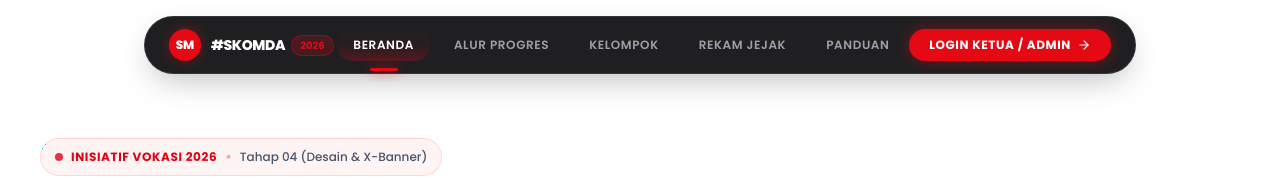
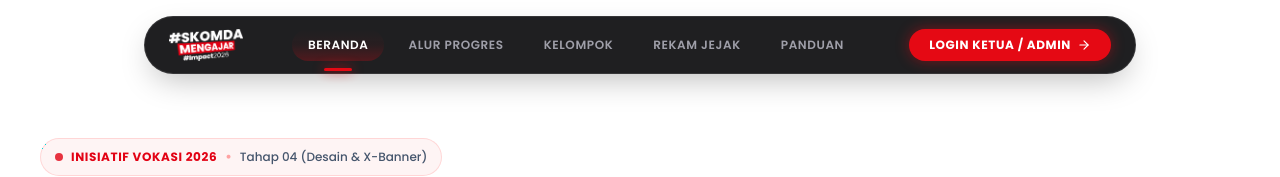
Before and after one commit to Iventra-project/SkomdaMengajarSMKTelkomSidoarjo, a React (Vite) app: page / in a window 1280 px wide. Shown: the top 177 px of the page. Built offline with nearby package versions, Linux system fonts and the light colour scheme.

Commit message:
membenarkan logo saja

```diff
--- a/src/app/home/page.tsx
+++ b/src/app/home/page.tsx
@@ -4,6 +4,7 @@ import React, { useState, useMemo, useEffect } from 'react';
 import { useApp, formatGroupNumber } from '../../context/AppContext';
 import { SkomdaJourneyTrack } from '../../components/SkomdaJourneyTrack';
 import { Navbar } from '../../components/Navbar';
+import { BrandLogo } from '../../components/BrandLogo';
 import {
   Calendar as CalendarIcon,
   ChevronLeft,
@@ -989,14 +990,11 @@ export const PostLoginHomePage: React.FC = () => {
           <div className="grid grid-cols-1 md:grid-cols-12 gap-8 lg:gap-12 pb-12 border-b border-slate-200/80">
             {/* Col 1: Identity */}
             <div className="md:col-span-5 space-y-3.5">
-              <div className="flex items-center gap-2.5">
-                <div className="w-8 h-8 rounded-lg bg-[#E50914] text-white flex items-center justify-center font-black text-xs shadow-xs">
-                  SM
-                </div>
-                <div>
-                  <span className="text-sm font-black text-[#141416] tracking-tight block">SKOMDA MENGAJAR 2026</span>
-                  <span className="text-[11px] text-slate-400 font-medium">SMK Telkom Sidoarjo</span>
-                </div>
+              <div className="flex items-center gap-3">
+                <BrandLogo size="md" />
+                <span className="text-[11px] text-slate-400 font-semibold border-l border-slate-200 pl-3">
+                  SMK Telkom Sidoarjo
+                </span>
               </div>
               <p className="text-xs text-slate-500 max-w-sm leading-relaxed">
                 Inisiatif vokasi dan pengabdian masyarakat untuk mendampingi literasi digital, komputasi kreatif, dan teknologi tepat guna di 12 SMP Kabupaten Sidoarjo.
--- a/src/app/kelompok/page.tsx
+++ b/src/app/kelompok/page.tsx
@@ -1,6 +1,7 @@
 "use client";
 import React, { useState, useMemo } from 'react';
 import { useApp } from '../../context/AppContext';
+import { BrandLogo } from '../../components/BrandLogo';
 import { groupsData, Group, generateMockMembers } from '../../data/mockData';
 
 export const DaftarKelompokPage: React.FC = () => {
@@ -89,11 +90,8 @@ export const DaftarKelompokPage: React.FC = () => {
           <span>Kembali ke Beranda</span>
         </button>
 
-        <div className="hidden sm:flex items-center gap-2.5">
-          <span className="text-xs font-extrabold tracking-tight text-[#141416]">#SKOMDA</span>
-          <span className="bg-[#E50914] text-white text-[10px] font-bold px-2 py-0.5 rounded-full">
-            2026
-          </span>
+        <div className="hidden sm:flex items-center">
+          <BrandLogo size="sm" />
         </div>
       </div>
 
--- a/src/app/page.tsx
+++ b/src/app/page.tsx
@@ -3,6 +3,7 @@ import React, { useState, useMemo, useEffect } from 'react';
 import { useApp } from '../context/AppContext';
 import { SkomdaJourneyTrack } from '../components/SkomdaJourneyTrack';
 import { Navbar } from '../components/Navbar';
+import { BrandLogo } from '../components/BrandLogo';
 import {
   groupsData,
   Group,
@@ -957,14 +958,11 @@ export const HomePage: React.FC = () => {
           <div className="grid grid-cols-1 md:grid-cols-12 gap-8 lg:gap-12 pb-12 border-b border-slate-200/80">
             {/* Col 1: Identity */}
             <div className="md:col-span-5 space-y-3.5">
-              <div className="flex items-center gap-2.5">
-                <div className="w-8 h-8 rounded-lg bg-[#E50914] text-white flex items-center justify-center font-black text-xs shadow-xs">
-                  SM
-                </div>
-                <div>
-                  <span className="text-sm font-black text-[#141416] tracking-tight block">SKOMDA MENGAJAR 2026</span>
-                  <span className="text-[11px] text-slate-400 font-medium">SMK Telkom Sidoarjo</span>
-                </div>
+              <div className="flex items-center gap-3">
+                <BrandLogo size="md" />
+                <span className="text-[11px] text-slate-400 font-semibold border-l border-slate-200 pl-3">
+                  SMK Telkom Sidoarjo
+                </span>
               </div>
               <p className="text-xs text-slate-500 max-w-sm leading-relaxed">
                 Inisiatif vokasi dan pengabdian masyarakat untuk mendampingi literasi digital, komputasi kreatif, dan teknologi tepat guna di 12 SMP Kabupaten Sidoarjo.
--- a/src/app/workspace/page.tsx
+++ b/src/app/workspace/page.tsx
@@ -2,6 +2,7 @@
 
 import React, { useState, useMemo } from 'react';
 import { useApp } from '../../context/AppContext';
+import { BrandLogo } from '../../components/BrandLogo';
 import {
   Bell,
   Check,
@@ -369,17 +370,9 @@ export const WorkspacePage: React.FC = () => {
         <div className="max-w-7xl mx-auto flex items-center justify-between gap-4">
           {/* Left: Brand Badge & Main Tabs */}
           <div className="flex items-center gap-6 sm:gap-8">
-            <div className="flex items-center gap-2.5">
-              <div className="w-8 h-8 rounded-lg bg-[#E50914] text-white flex items-center justify-center font-black text-xs shadow-xs">
-                SM
-              </div>
-              <div className="flex items-center gap-1.5">
-                <span className="font-extrabold text-sm tracking-tight text-[#141416]">#SKOMDA</span>
-                <span className="bg-[#E50914]/10 text-[#E50914] text-[10px] font-bold px-2 py-0.5 rounded-full border border-[#E50914]/20">
-                  2026
-                </span>
-              </div>
-            </div>
+            <button onClick={() => navigate('/')} className="flex items-center cursor-pointer">
+              <BrandLogo size="sm" />
+            </button>
 
             {/* Nav Links */}
             <nav className="flex items-center gap-1 sm:gap-2">
--- a/src/components/BrandLogo.tsx
+++ b/src/components/BrandLogo.tsx
@@ -2,50 +2,36 @@ import React from 'react';
 
 interface BrandLogoProps {
   size?: 'xs' | 'sm' | 'md' | 'lg';
+  variant?: 'light' | 'dark';
   className?: string;
 }
 
-const SIZE_CLASSES: Record<NonNullable<BrandLogoProps['size']>, { tag: string; pill: string; gap: string }> = {
-  xs: {
-    tag: 'text-[11px]',
-    pill: 'text-[9px] px-2 py-0.5',
-    gap: 'gap-1.5',
-  },
-  sm: {
-    tag: 'text-base',
-    pill: 'text-[9px] px-2 py-0.5',
-    gap: 'gap-1.5',
-  },
-  md: {
-    tag: 'text-lg',
-    pill: 'text-[10px] px-2.5 py-0.5',
-    gap: 'gap-1.5',
-  },
-  lg: {
-    tag: 'text-3xl',
-    pill: 'text-base px-3.5 py-1 shadow-xs',
-    gap: 'gap-2 flex-wrap',
-  },
+const SIZE_CLASSES: Record<NonNullable<BrandLogoProps['size']>, string> = {
+  xs: 'h-6',
+  sm: 'h-8',
+  md: 'h-9',
+  lg: 'h-14',
 };
 
 /**
- * Shared tilted "#SKOMDA MENGAJAR" brand logo used across all pages and modals.
+ * Shared "#SKOMDA MENGAJAR" brand logo image used across all pages, navbars, and modals.
+ * - `variant="light"` (default): dark "#SKOMDA" text + red "MENGAJAR" bar for light/white surfaces.
+ * - `variant="dark"`: white "#SKOMDA" text + red "MENGAJAR" bar for dark surfaces (e.g. dark Navbar).
  */
-export const BrandLogo: React.FC<BrandLogoProps> = ({ size = 'md', className = '' }) => {
-  const styles = SIZE_CLASSES[size];
+export const BrandLogo: React.FC<BrandLogoProps> = ({
+  size = 'md',
+  variant = 'light',
+  className = '',
+}) => {
+  const src =
+    variant === 'dark' ? '/logo-skomda-mengajar.png' : '/logo-skomda-mengajar-dark.png';
 
   return (
-    <span className={`inline-flex items-center ${styles.gap} ${className}`.trim()}>
-      <span
-        className={`${styles.tag} font-extrabold text-slate-900 tracking-tight transform -rotate-3 origin-bottom-left select-none italic`}
-      >
-        #SKOMDA
-      </span>
-      <span
-        className={`bg-[#e20113] text-white ${styles.pill} font-extrabold uppercase rounded-full transform -rotate-3 origin-center inline-block tracking-wider select-none`}
-      >
-        MENGAJAR
-      </span>
-    </span>
+    <img
+      src={src}
+      alt="#SKOMDA MENGAJAR"
+      className={`w-auto object-contain select-none shrink-0 ${SIZE_CLASSES[size]} ${className}`.trim()}
+      draggable={false}
+    />
   );
 };
--- a/src/components/Navbar.tsx
+++ b/src/components/Navbar.tsx
@@ -2,6 +2,7 @@
 
 import React, { useState, useEffect } from 'react';
 import { useApp, formatGroupNumber } from '../context/AppContext';
+import { BrandLogo } from './BrandLogo';
 import {
   Menu,
   X,
@@ -126,18 +127,8 @@ export const Navbar: React.FC<NavbarProps> = ({
           </button>
 
           {/* Right Brand Badge */}
-          <div className="flex items-center gap-2.5">
-            <div className="w-7 h-7 rounded-full bg-[#E50914] text-white flex items-center justify-center font-black text-xs shadow-[0_0_12px_rgba(229,9,20,0.4)]">
-              SM
-            </div>
-            <div className="flex items-center gap-2">
-              <span className="font-extrabold text-xs sm:text-sm tracking-tight text-white">
-                #SKOMDA
-              </span>
-              <span className="bg-[#E50914]/20 text-[#E50914] text-[10px] font-bold px-2 py-0.5 rounded-full border border-[#E50914]/30">
-                2026
-              </span>
-            </div>
+          <div className="flex items-center">
+            <BrandLogo size="sm" variant="dark" />
           </div>
         </div>
       </header>
@@ -171,19 +162,9 @@ export const Navbar: React.FC<NavbarProps> = ({
         {/* Left: Compact #SKOMDA Logo Badge */}
         <button
           onClick={() => handleNavClick('beranda')}
-          className="flex items-center gap-2.5 cursor-pointer group shrink-0 text-left"
+          className="flex items-center cursor-pointer group shrink-0 text-left"
         >
-          <div className="w-8 h-8 rounded-full bg-[#E50914] text-white flex items-center justify-center font-black text-xs shadow-[0_0_12px_rgba(229,9,20,0.4)] group-hover:scale-105 transition-transform">
-            SM
-          </div>
-          <div className="flex items-center gap-1.5">
-            <span className="font-extrabold text-sm tracking-tight text-white group-hover:text-red-400 transition-colors">
-              #SKOMDA
-            </span>
-            <span className="bg-[#E50914]/20 text-[#E50914] text-[10px] font-bold px-2 py-0.5 rounded-full border border-[#E50914]/40">
-              2026
-            </span>
-          </div>
+          <BrandLogo size="sm" variant="dark" className="group-hover:scale-105 transition-transform" />
         </button>
 
         {/* Center: Glowing Active Indicator Links (Desktop) */}
```
Also changed, not shown: public/logo-skomda-mengajar-dark.png (added), public/logo-skomda-mengajar.png (added).
